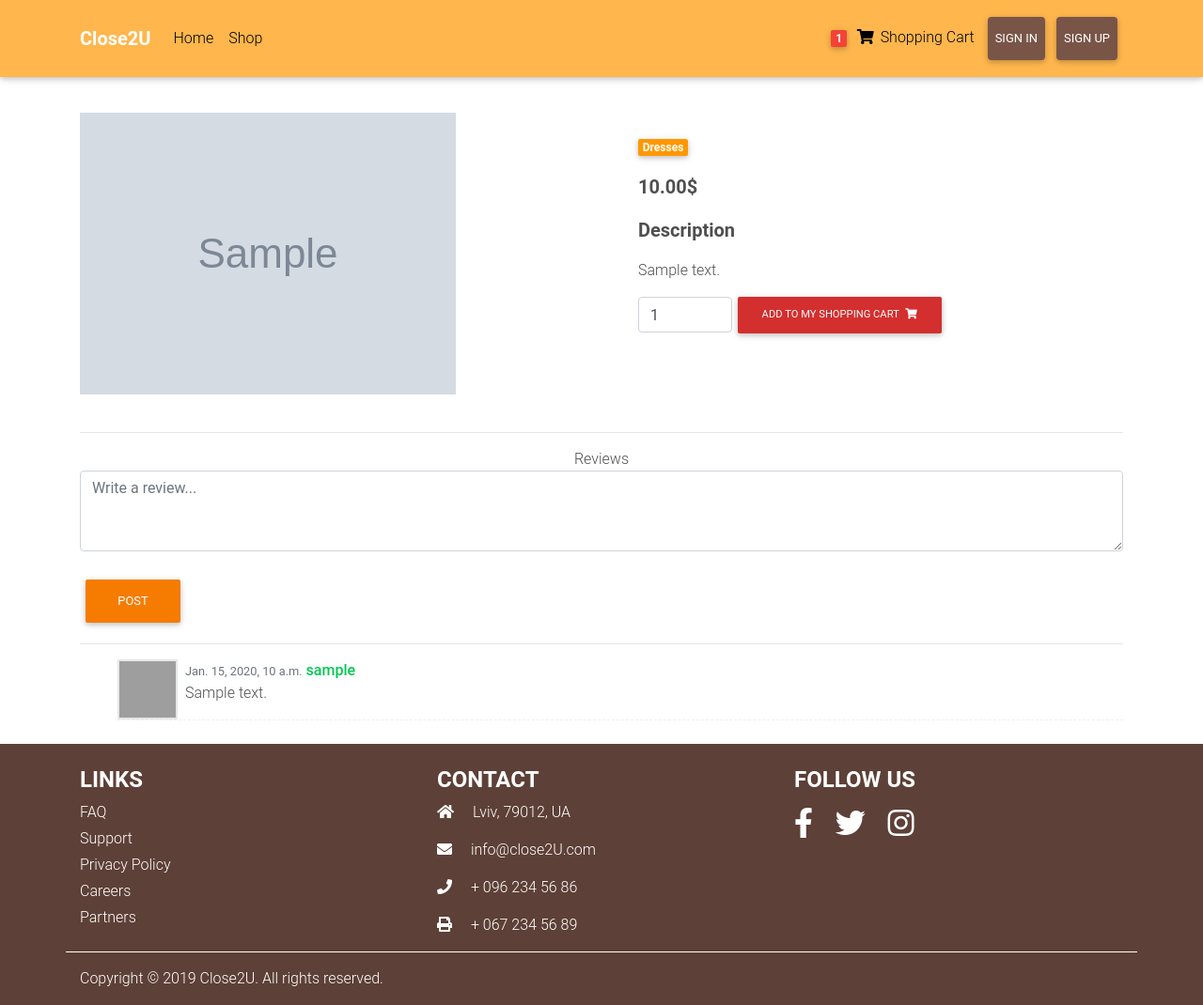
After one commit to SofiiaRomah/eCommerceShop, a Django app: a page that uses templates/product.html in a window 1280 px wide. The commit adds this page. Shown: the whole page at 94% size. Run offline with Django 3.2, Linux system fonts and the light colour scheme; tables that the repository leaves empty hold one stand-in row (values such as "Sample post"); grey boxes marked "Sample" are stand-in pictures; some libraries are stand-ins or nearby versions; grey boxes are pictures that could not be loaded.

Commit message:
Created product page with more inf. about item

```diff
--- a/eCommerceShop/urls.py
+++ b/eCommerceShop/urls.py
@@ -20,7 +20,7 @@ from django.conf import settings
 
 from home.views import home_screen_view
 from account.views import signup_view, logout_view, signin_view
-from shop.views import items_view, ShopView
+from shop.views import ProductView, ShopView
 
 urlpatterns = [
     path("admin/", admin.site.urls),
@@ -29,8 +29,8 @@ urlpatterns = [
     path("logout/", logout_view, name="logout"),
     path("signin/", signin_view, name="signin"),
     path("social-auth/", include("social_django.urls", namespace="social")),
-    # path("shop/", items_view, name="shop"),
     path("shop/", ShopView.as_view(), name="shop"),
+    path("product/<slug>/", ProductView.as_view(), name="product"),
 ]
 
 if settings.DEBUG:
--- a/shop/admin.py
+++ b/shop/admin.py
@@ -1,8 +1,9 @@
 from django.contrib import admin
 
-from shop.models import Item, OrderItem, Order
+from shop.models import Item, OrderItem, Order, Review
 
 
 admin.site.register(Item)
 admin.site.register(OrderItem)
 admin.site.register(Order)
+admin.site.register(Review)
--- a/shop/models.py
+++ b/shop/models.py
@@ -2,7 +2,7 @@ import uuid
 from django.db import models
 from django.conf import settings
 from django.core.validators import MinValueValidator, MaxValueValidator
-from django.utils.functional import cached_property
+from django.shortcuts import reverse
 
 from shop.utils import get_item_image_upload_location
 
@@ -20,12 +20,21 @@ class Item(models.Model):
 
     id = models.UUIDField(primary_key=True, default=uuid.uuid4, editable=False)
     title = models.CharField(max_length=100)
-    image = models.ImageField(upload_to=get_item_image_upload_location, null=True, blank=True)
+    image = models.ImageField(
+        upload_to=get_item_image_upload_location, null=True, blank=True
+    )
     category = models.CharField(max_length=8, choices=CATEGORY_CHOICES)
     description = models.TextField()
-    price = models.DecimalField(max_digits=7, decimal_places=2, validators=[MinValueValidator(0)])
+    price = models.DecimalField(
+        max_digits=7, decimal_places=2, validators=[MinValueValidator(0)]
+    )
     size = models.PositiveSmallIntegerField(validators=[MaxValueValidator(100)])
     rating = models.PositiveSmallIntegerField(validators=[MaxValueValidator(5)])
+
+    slug = models.SlugField(max_length=100)
+
+    def get_absolute_url(self):
+        return reverse("product", kwargs={"slug": self.slug})
 
     def __str__(self):
         return self.title
@@ -49,3 +58,17 @@ class OrderItem(models.Model):
 
     def __str__(self):
         return f"{self.order} - {self.item} - {self.amount}"
+
+
+class Review(models.Model):
+    id = models.UUIDField(primary_key=True, default=uuid.uuid4, editable=False)
+    user = models.ForeignKey(settings.AUTH_USER_MODEL, on_delete=models.CASCADE)
+    item = models.ForeignKey("Item", on_delete=models.CASCADE)
+    post_date = models.DateTimeField(auto_now_add=True)
+    message = models.TextField()
+    rating = models.PositiveSmallIntegerField(
+        null=True, blank=True, validators=[MaxValueValidator(5)]
+    )
+
+    def __str__(self):
+        return f"{self.user} - {self.item}"
--- a/shop/views.py
+++ b/shop/views.py
@@ -1,39 +1,52 @@
 from django.shortcuts import render
 from django.views.generic.list import ListView
+from django.views.generic.detail import DetailView
 
 # Create your views here.
-from shop.models import Item
+from shop.models import Item, Review
 
 
 def items_view(request):
     context = {"items": Item.objects.all()}
-    return render(request, 'shop.html', context)
+    return render(request, "shop.html", context)
+
 
 class ShopView(ListView):
     model = Item
-    paginate_by = 4
-    template_name = 'shop.html'
+    paginate_by = 8
+    template_name = "shop.html"
 
     def get_queryset(self):
-        category = self.request.GET.get('category', 'All')
-        sort_order = self.request.GET.get('orderby', 'title')
+        category = self.request.GET.get("category", "All")
+        sort_order = self.request.GET.get("orderby", "title")
 
-        if category == 'All':
+        if category == "All":
             return Item.objects.all().order_by(sort_order)
         else:
             return Item.objects.filter(category=category).order_by(sort_order)
 
     def get_context_data(self, *, object_list=None, **kwargs):
         context = super().get_context_data(**kwargs)
-        context['categories'] = [("All", "All")]
-        context['categories'].extend(Item.CATEGORY_CHOICES)
-        context['current_category'] = self.request.GET.get('category', 'All')
+        context["categories"] = [("All", "All")]
+        context["categories"].extend(Item.CATEGORY_CHOICES)
+        context["current_category"] = self.request.GET.get("category", "All")
 
-        context['sort_orders'] = [
-            ('title', 'Title'),
-            ('category', 'Category'),
-            ('price', 'Price'),
-            ('rating', 'Rating')
+        context["sort_orders"] = [
+            ("title", "Title"),
+            ("category", "Category"),
+            ("price", "Price"),
+            ("rating", "Rating"),
         ]
-        context['current_sort_order'] = self.request.GET.get('orderby', 'title')
+        context["current_sort_order"] = self.request.GET.get("orderby", "title")
         return context
+
+
+class ProductView(DetailView):
+    model = Item
+    template_name = "product.html"
+    context_object_name = "item"
+
+    def get_context_data(self, **kwargs):
+        context = super().get_context_data(**kwargs)
+        context["reviews"] = Review.objects.filter(item=self.object)
+        return context
--- a/static/css/main.css
+++ b/static/css/main.css
@@ -77,3 +77,20 @@ body,
 div.dropdown-menu>a.active{
     background: rgb(255,165,0) !important;
 }
+
+/* Comments section styles */
+.comment-wrapper .panel-body {
+    max-height:650px;
+    overflow:auto;
+}
+
+.comment-wrapper .media-list .media img {
+    width:64px;
+    height:64px;
+    border:2px solid #e5e7e8;
+}
+
+.comment-wrapper .media-list .media {
+    border-bottom:1px dashed #efefef;
+    margin-bottom:25px;
+}
--- /dev/null
+++ b/templates/product.html
@@ -0,0 +1,109 @@
+{% extends 'base.html' %}
+
+{% load static %}
+
+{% block title %}{{ item.title }} ― MyShop{% endblock %}
+
+{% block content %}
+    <!--Main layout-->
+    <main class="mt-5 pt-4">
+        <div class="container dark-grey-text mt-5">
+
+            <!--Grid row-->
+            <div class="row wow fadeIn">
+
+                <!--Grid column-->
+                <div class="col-md-6 mb-4">
+
+                    {% if item.image %}
+                        <img src="{{ item.image.url }}" class="img-fluid" alt="{{ item.title }}">
+                    {% else %}
+                        <img src="{% static 'img/default.png' %}" class="img-fluid" alt="{{ item.title }}">
+                    {% endif %}
+
+                </div>
+                <!--Grid column-->
+
+                <!--Grid column-->
+                <div class="col-md-6 mb-4">
+
+                    <!--Content-->
+                    <div class="p-4">
+
+                        <div class="mb-3">
+                            <a href="">
+                                <span class="badge orange mr-1">{{ item.get_category_display }}</span>
+                            </a>
+                        </div>
+
+                        <p class="lead text-black font-weight-bold">
+                            <span>{{ item.price }}$</span>
+                        </p>
+
+                        <p class="lead font-weight-bold">Description</p>
+
+                        <p>{{ item.description }}</p>
+
+                        <form class="d-flex justify-content-left">
+                            <!-- Default input -->
+                            <input type="number" value="1" aria-label="Search" class="form-control" style="width: 100px">
+                            <button class="btn btn-red btn-md my-0 p" type="submit">Add to my shopping cart
+                                <i class="fas fa-shopping-cart ml-1"></i>
+                            </button>
+
+                        </form>
+
+                    </div>
+                    <!--Content-->
+
+                </div>
+                <!--Grid column-->
+
+            </div>
+            <!--Grid row-->
+
+            <hr>
+
+            <!--Grid row-->
+            <div class="row bootstrap snippets">
+                <div class="col-12">
+                    <div class="comment-wrapper">
+                        <div class="panel panel-info">
+                            <div class="panel-heading text-center">
+                                Reviews
+                            </div>
+                            <div class="panel-body">
+                                <textarea class="form-control" placeholder="Write a review..." rows="3"></textarea>
+                                <br>
+                                <button type="button" class="btn btn-orange">Post</button>
+                                <hr>
+                                <ul class="media-list">
+                                    {% for review in reviews %}
+                                    <li class="media">
+                                        <a href="#" class="mr-2">
+                                            <img src="https://bootdey.com/img/Content/user_1.jpg" alt="" class="img-circle">
+                                        </a>
+                                        <div class="media-body">
+                                            <span class="text-muted">
+                                                <small class="text-muted">{{ review.post_date }}</small>
+                                            </span>
+                                            <strong class="text-success">{{ review.user.username }}</strong>
+                                            <p>
+                                                {{ review.message }}
+                                            </p>
+                                        </div>
+                                    </li>
+                                    {% endfor %}
+                                </ul>
+                            </div>
+                        </div>
+                    </div>
+
+                </div>
+            </div>
+            <!--Grid row-->
+
+        </div>
+    </main>
+    <!--Main layout-->
+{% endblock %}
--- a/templates/shop.html
+++ b/templates/shop.html
@@ -9,7 +9,7 @@
         <div class="container">
 
             <!--Navbar-->
-            <nav class="navbar navbar-expand-lg navbar-dark brown mt-3 mb-5">
+            <nav class="navbar navbar-expand-lg navbar-white mt-3 mb-5">
 
                 <!-- Collapse button -->
                 <button class="navbar-toggler" type="button" data-toggle="collapse" data-target="#basicExampleNav"
@@ -88,7 +88,7 @@
                                     {% else %}
                                         <img src="{% static 'img/default.png' %}" class="card-img-top h-100" alt="{{ item.title }}">
                                     {% endif %}
-                                    <a>
+                                    <a href="{{ item.get_absolute_url }}">
                                         <div class="mask rgba-white-slight"></div>
                                     </a>
                                 </div>
@@ -102,7 +102,7 @@
                                     </a>
                                     <h5>
                                         <strong>
-                                            <a href="" class="dark-grey-text">
+                                            <a href="{{ item.get_absolute_url }}" class="dark-grey-text">
                                                 {{ item.title }}
                                                 </a>
                                         </strong>
--- a/templates/snippets/navbar.html
+++ b/templates/snippets/navbar.html
@@ -18,12 +18,21 @@
 
             <!-- Left -->
             <ul class="navbar-nav mr-auto">
-                <li class="nav-item active">
+                <li
+                {% if request.resolver_match.url_name == 'home' %}
+                    class="active nav-item"
+                {% else %}
+                    class="text-black nav-item"
+                {% endif %}>
                     <a class="nav-link waves-effect" href="{% url 'home' %}">Home
                         <span class="sr-only">(current)</span>
                     </a>
                 </li>
-                <li class="nav-item">
+                <li {% if request.resolver_match.url_name == 'shop' %}
+                    class="active nav-item"
+                {% else %}
+                    class="text-black nav-item"
+                {% endif %}>
                     <a class="nav-link waves-effect" href="{% url 'shop' %}">Shop</a>
                 </li>
             </ul>
```
Also changed, not shown: shop/migrations/0007_auto_20191216_1640.py (added).
